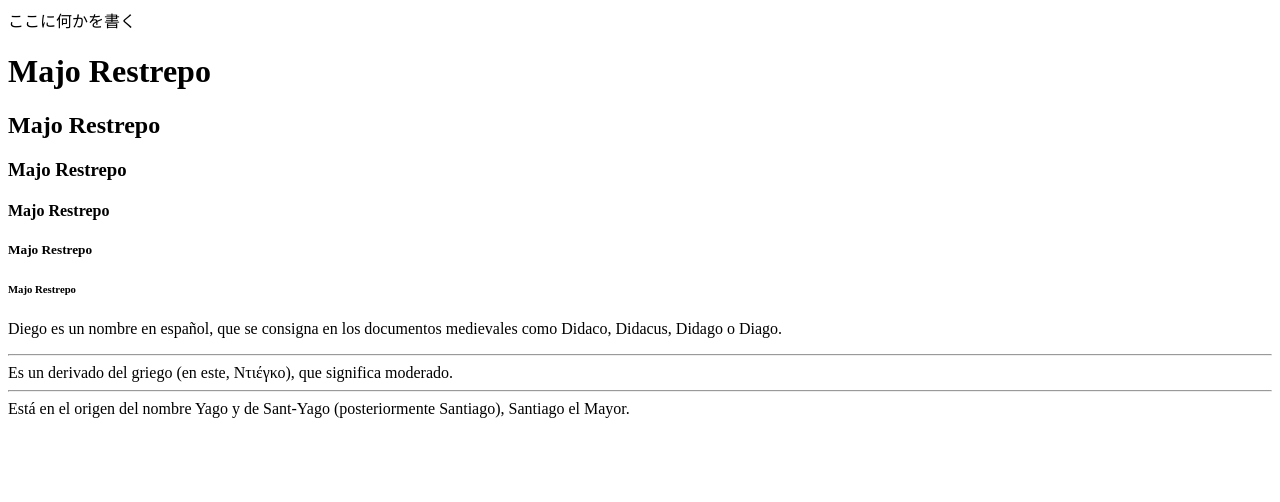
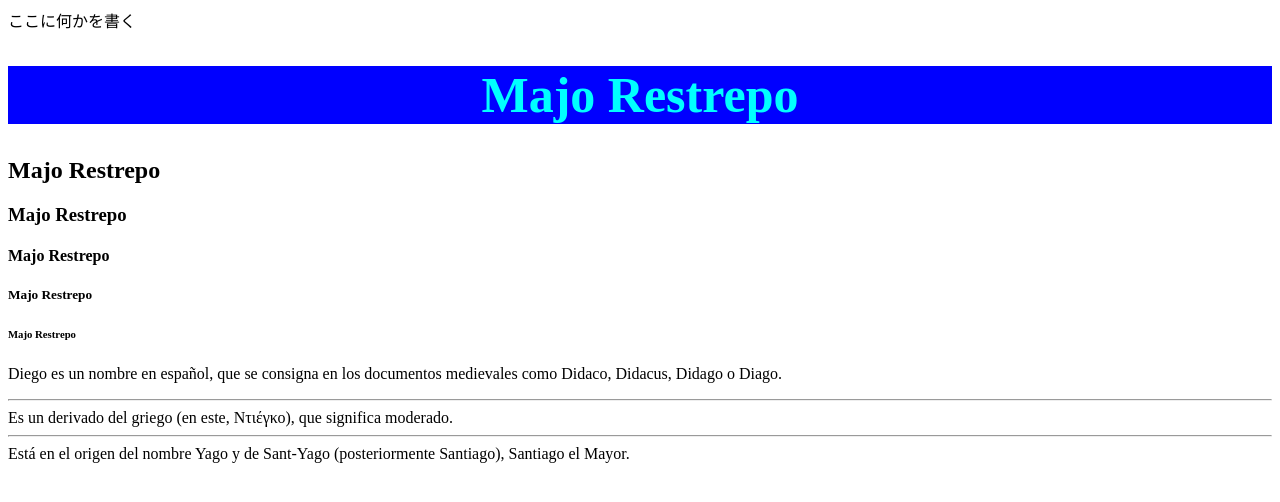
Before and after one commit to mariajose-restrepog/html-mariajose-restrepo, a website: page index.html in a window 1280 px wide. Drawn offline with Linux system fonts and the light colour scheme.

Commit message:
majo fuentes de letras

```diff
--- a/index.html
+++ b/index.html
@@ -1,6 +1,7 @@
 <!DOCTYPE html>
 <html lang="en">
   <head>
+    <link rel="stylesheet" href="style.css">
     <meta charset="UTF-8" />
     <meta name="viewport" content="width=device-width, initial-scale=1.0" />
     <meta http-equiv="X-UA-Compatible" content="ie=edge" />
@@ -11,12 +12,12 @@
     <div>ここに何かを書く</div>
   </body>
 </html>
-<h1>Majo Restrepo</h1>
-<h2>Majo Restrepo</h2>
-<h3>Majo Restrepo</h3>
-<h4>Majo Restrepo</h4>
-<h5>Majo Restrepo</h5>
-<h6>Majo Restrepo</h6>
+<h1 id="mayix">Majo Restrepo</h1>
+<h2 id="jj">Majo Restrepo</h2>
+<h3 id="jm">Majo Restrepo</h3>
+<h4 id="ev">Majo Restrepo</h4>
+<h5 id="kv">Majo Restrepo</h5>
+<h6 id="sp">Majo Restrepo</h6>
 </body>
 </html>
 
--- a/style.css
+++ b/style.css
@@ -0,0 +1,6 @@
+#mayix {
+  color: aqua;
+  font-size: 50px;
+  text-align: center;
+  background-color: blue;
+}
```
